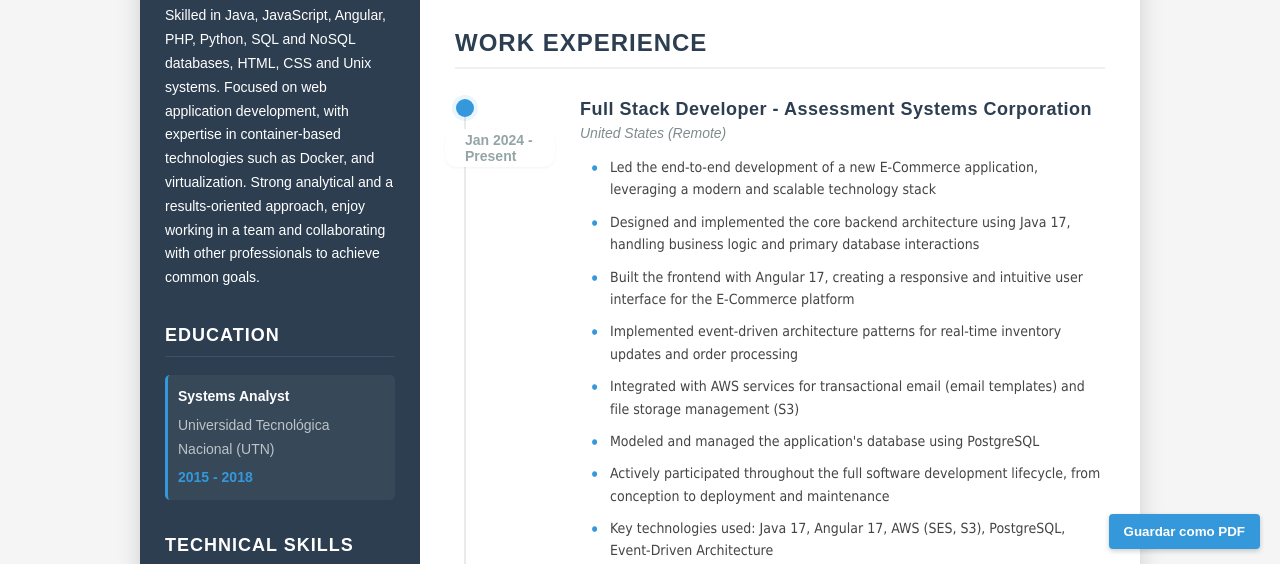
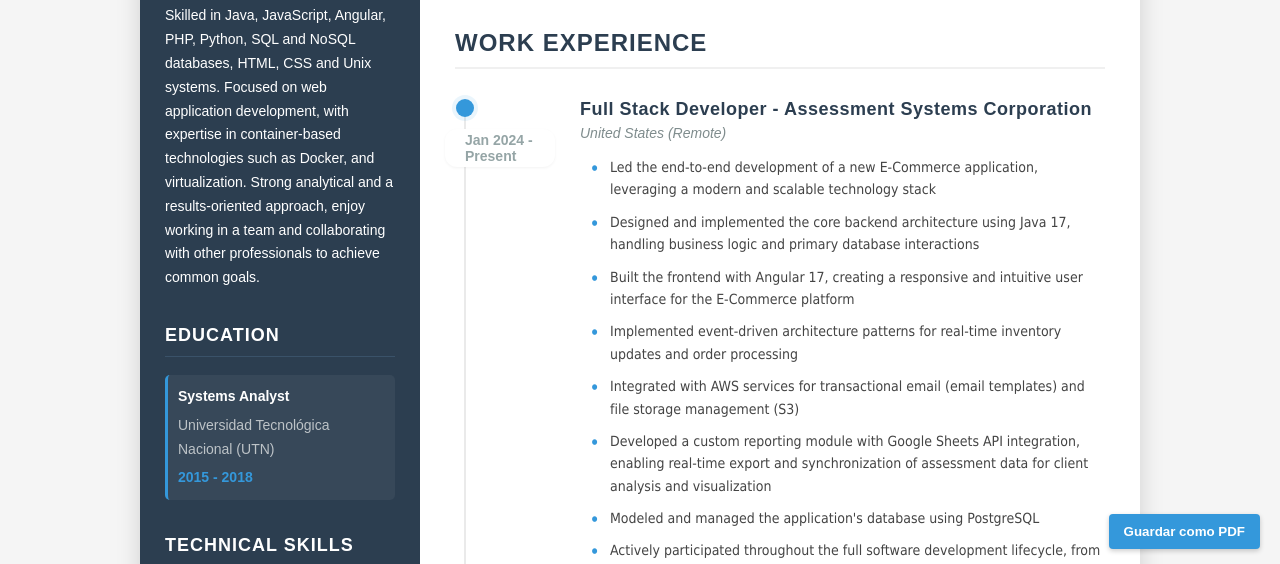
Before and after one commit to Crowxe/jose-giles-cv, a plain HTML site: page index.html in a window 1280 px wide. Shown: the part 231-795 px from the top of the page. Drawn offline with Linux system fonts and the light colour scheme.

Commit message:
Agregar experiencia de integración con Google Sheets API en Assessment Systems Corporation

```diff
--- a/index.html
+++ b/index.html
@@ -96,9 +96,10 @@
               <li>Built the frontend with Angular 17, creating a responsive and intuitive user interface for the E-Commerce platform</li>
               <li>Implemented event-driven architecture patterns for real-time inventory updates and order processing</li>
               <li>Integrated with AWS services for transactional email (email templates) and file storage management (S3)</li>
+              <li>Developed a custom reporting module with Google Sheets API integration, enabling real-time export and synchronization of assessment data for client analysis and visualization</li>
               <li>Modeled and managed the application's database using PostgreSQL</li>
               <li>Actively participated throughout the full software development lifecycle, from conception to deployment and maintenance</li>
-              <li>Key technologies used: Java 17, Angular 17, AWS (SES, S3), PostgreSQL, Event-Driven Architecture</li>
+              <li>Key technologies used: Java 17, Angular 17, AWS (SES, S3), PostgreSQL, Event-Driven Architecture, Google Cloud Platform (GCP), Google Sheets API</li>
             </ul>
 
             <div class="featured-project">
--- a/script.js
+++ b/script.js
@@ -264,9 +264,10 @@ const translations = {
       "Built the frontend with Angular 17, creating a responsive and intuitive user interface for the E-Commerce platform",
       "Implemented event-driven architecture patterns for real-time inventory updates and order processing",
       "Integrated with AWS services for transactional email (email templates) and file storage management (S3)",
+      "Developed a custom reporting module with Google Sheets API integration, enabling real-time export and synchronization of assessment data for client analysis and visualization",
       "Modeled and managed the application's database using PostgreSQL",
       "Actively participated throughout the full software development lifecycle, from conception to deployment and maintenance",
-      "Key technologies used: Java 17, Angular 17, AWS (SES, S3), PostgreSQL, Event-Driven Architecture"
+      "Key technologies used: Java 17, Angular 17, AWS (SES, S3), PostgreSQL, Event-Driven Architecture, Google Cloud Platform (GCP), Google Sheets API"
     ],
     job1ProjectTitle: "E-Commerce Assessment Platform",
     job1ProjectDesc: "Architected and implemented a scalable assessment e-commerce platform that manages product catalogs, secure payments, and digital delivery of assessment materials. Implemented a microservices architecture focused on high availability and security compliance.",
@@ -380,9 +381,10 @@ const translations = {
       "Construí el frontend con Angular 17, creando una interfaz de usuario responsiva e intuitiva para la plataforma de comercio electrónico",
       "Implementé patrones de arquitectura dirigida por eventos para actualizaciones de inventario y procesamiento de pedidos en tiempo real",
       "Integré con servicios AWS para correo electrónico transaccional (plantillas de correo) y gestión de almacenamiento de archivos (S3)",
+      "Desarrollé un módulo de informes personalizado con integración de Google Sheets API, permitiendo la exportación y sincronización en tiempo real de datos de evaluación para análisis y visualización de clientes",
       "Modelé y gestioné la base de datos de la aplicación usando PostgreSQL",
       "Participé activamente en todo el ciclo de vida del desarrollo de software, desde la concepción hasta el despliegue y mantenimiento",
-      "Tecnologías principales utilizadas: Java 17, Angular 17, AWS (SES, S3), PostgreSQL, Arquitectura dirigida por eventos"
+      "Tecnologías principales utilizadas: Java 17, Angular 17, AWS (SES, S3), PostgreSQL, Arquitectura dirigida por eventos, Google Cloud Platform (GCP), Google Sheets API"
     ],
     job1ProjectTitle: "Plataforma de Evaluación E-Commerce",
     job1ProjectDesc: "Arquitectura e implementación de una plataforma escalable de comercio electrónico para evaluaciones que gestiona catálogos de productos, pagos seguros y entrega digital de materiales de evaluación. Implementé una arquitectura de microservicios enfocada en alta disponibilidad y cumplimiento de seguridad.",
```
